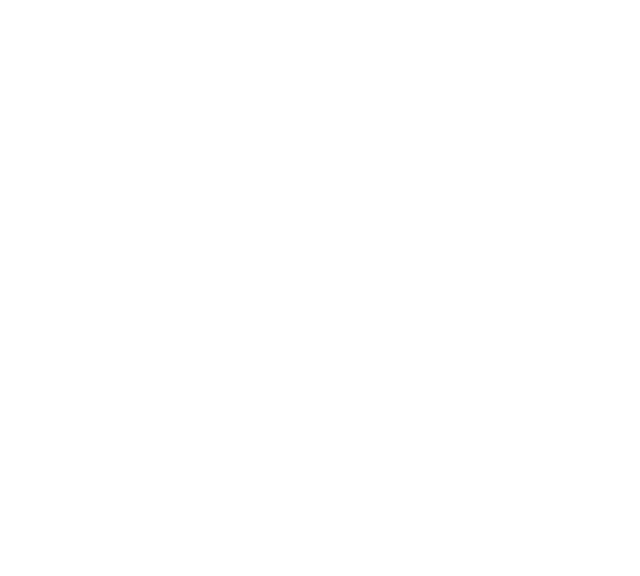
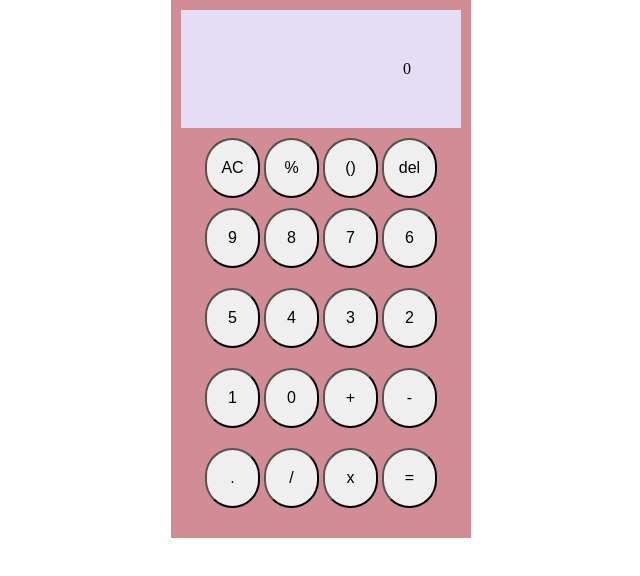
Before and after one commit to Mbalentlediko/Calculator, a plain HTML site: page index.html in a window 1280 px wide. Shown: the whole page, without its empty margins (319-959 px from the left). Drawn offline with Linux system fonts and the light colour scheme.

Commit message:
Calculator

```diff
--- /dev/null
+++ b/css/style.css
@@ -0,0 +1,38 @@
+*,
+*::before,
+*::after{
+    margin: 0;
+    padding: 0;
+    box-sizing: border-box;
+    background-color:default;
+}
+.calculator{
+    width: 300px;
+    margin: auto;
+    background-color: rgb(210, 140, 149);
+    padding: 10px;
+    margin: auto;
+}
+.display{
+    background-color: rgb(229, 220, 245);
+    padding: 50px;
+    cursor: text;
+    text-align: right;
+}
+button{
+    width: 55px;
+    height: 60px;
+}
+.button{
+    border-radius: 60px;
+    padding: 10px;
+    text-align: center;
+    font-size: medium;
+    margin: auto;
+}
+.button:hover{
+    background-color: rgb(192, 64, 224);
+}
+h1{
+    text-align: center;
+}
--- a/index.html
+++ b/index.html
@@ -3,9 +3,49 @@
 <head>
     <meta charset="UTF-8">
     <meta name="viewport" content="width=device-width, initial-scale=1.0">
+    <link rel="stylesheet" href="css/style.css">
     <title>Calculator</title>
 </head>
 <body>
 
+    <div class="calculator">
+        <div class="display">0</div>
+        <div class="button rows">
+
+        <button class="button button1">AC</button>
+        <button class="button button2">%</button>
+        <button class="button button3">()</button>
+        <button class="button button4">del</button>
+
+
+    <div class="button rows">
+        <button class="button button5">9</button>
+        <button class="button button6">8</button>
+        <button class="button button7">7</button>
+        <button class="button button8">6</button>
+    </div>
+
+    <div class="button rows">
+        <button class="button button9">5</button>
+        <button class="button button10">4</button>
+        <button class="button button11">3</button>
+        <button class="button button12">2</button>
+    </div>
+
+    <div class="button rows">
+        <button class="button button13">1</button>
+        <button class="button button14">0</button>
+        <button class="button button15">+</button>
+        <button class="button button16">-</button>
+    </div>
+
+    <div class="button rows">
+        <button class="button button17">.</button>
+        <button class="button button18">/</button>
+        <button class="button button19">x</button>
+        <button class="button button20">=</button>
+    </div>
+</div>
+</div>
 </body>
 </html>
```
